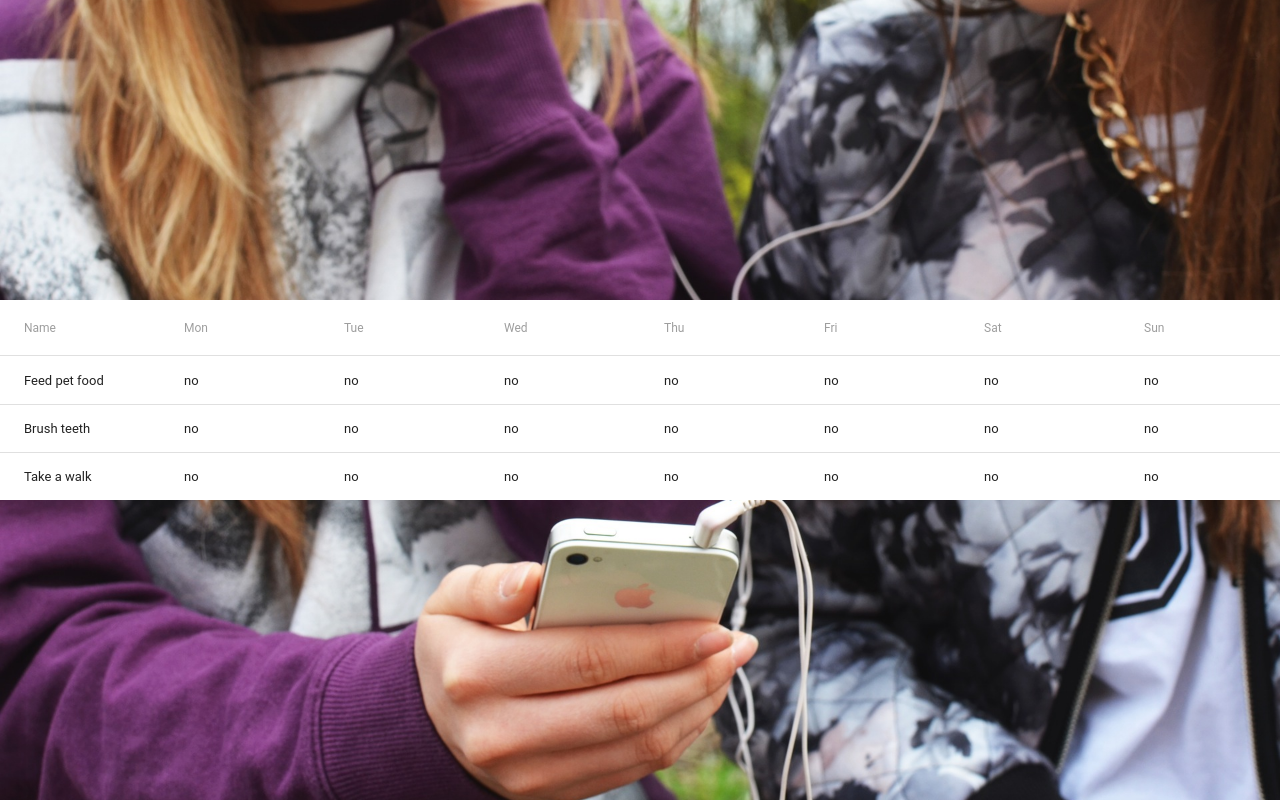
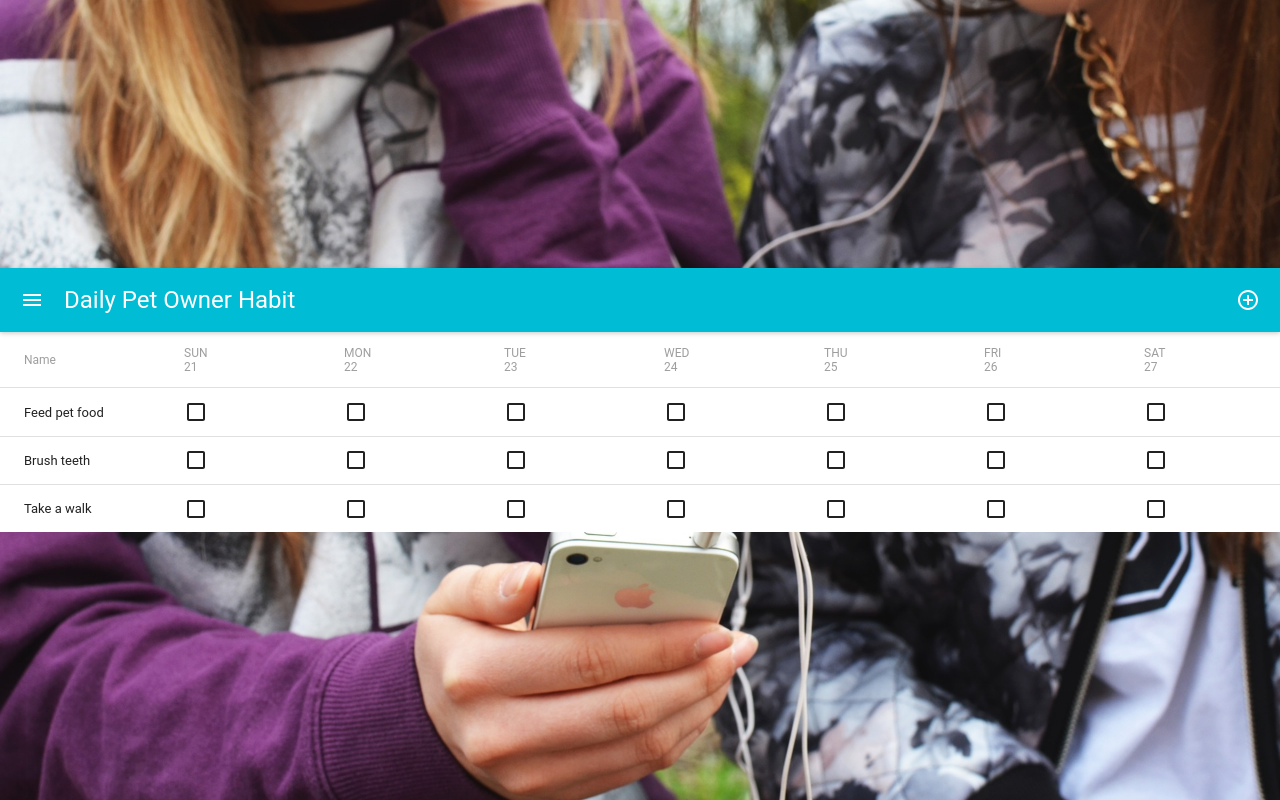
Before and after one commit to PippaC/react-petowner-todo, a React app: page / in a window 1280 px wide. Built offline with nearby package versions, Linux system fonts and the light colour scheme.

Commit message:
Modify the list table content.

```diff
--- a/item.json
+++ b/item.json
@@ -3,41 +3,17 @@
         {
             "ID": "1",
             "Name": "Feed pet food",
-            "date_list": [
-              {"day": "Mon", "done": "no"},
-              {"day": "Tue", "done": "no"},
-              {"day": "Wed", "done": "no"},
-              {"day": "Thu", "done": "no"},
-              {"day": "Fri", "done": "no"},
-              {"day": "Sat", "done": "no"},
-              {"day": "Sun", "done": "no"}
-            ]
+            "date_list": []
         },
         {
             "ID": "2",
             "Name": "Brush teeth",
-            "date_list": [
-              {"day": "Mon", "done": "no"},
-              {"day": "Tue", "done": "no"},
-              {"day": "Wed", "done": "no"},
-              {"day": "Thu", "done": "no"},
-              {"day": "Fri", "done": "no"},
-              {"day": "Sat", "done": "no"},
-              {"day": "Sun", "done": "no"}
-            ]
+            "date_list": []
         },
         {
             "ID": "3",
             "Name": "Take a walk",
-            "date_list": [
-              {"day": "Mon", "done": "no"},
-              {"day": "Tue", "done": "no"},
-              {"day": "Wed", "done": "no"},
-              {"day": "Thu", "done": "no"},
-              {"day": "Fri", "done": "no"},
-              {"day": "Sat", "done": "no"},
-              {"day": "Sun", "done": "no"}
-            ]
+            "date_list": []
         }
     ]
 }
--- a/js/App.jsx
+++ b/js/App.jsx
@@ -6,9 +6,10 @@ import { Provider } from 'react-redux';
 import MuiThemeProvider from 'material-ui/styles/MuiThemeProvider';
 import AsyncRoute from './AsyncRoute';
 import TableExampleControlled from './HabitTable';
+import store from './store';
 
 const App = () => (
-  <Provider>
+  <Provider store={store}>
     <MuiThemeProvider>
       <div className="app">
         <Route exact path="/" component={props => <AsyncRoute props={props} loadingPromise={import('./HabitTable')} />} />
--- a/js/HabitTable.jsx
+++ b/js/HabitTable.jsx
@@ -7,6 +7,8 @@ import {
   TableRow,
   TableRowColumn,
 } from 'material-ui/Table';
+import Checkbox from 'material-ui/Checkbox';
+import Header from './Header';
 import preload from '../item.json';
 
 export default class TableExampleControlled extends Component {
@@ -18,40 +20,57 @@ export default class TableExampleControlled extends Component {
     return this.state.selected.indexOf(index) !== -1;
   };
 
-  handleRowSelection = (selectedRows) => {
-    this.setState({
-      selected: selectedRows,
-    });
+  handleCellClick = (isInputChecked, test) => {
+    console.log(isInputChecked);
   };
 
   render() {
+    const firstDate = getWeekDate();
     return (
-      <Table onRowSelection={this.handleRowSelection}>
-        <TableHeader displaySelectAll={false}
-adjustForCheckbox={false}
-            enableSelectAll={false}>
+      <div>
+      <Header></Header>
+      <Table>
+        <TableHeader
+          displaySelectAll={false}
+          adjustForCheckbox={false}
+          enableSelectAll={false}>
           <TableRow>
             <TableHeaderColumn>Name</TableHeaderColumn>
-            <TableHeaderColumn>Mon</TableHeaderColumn>
-            <TableHeaderColumn>Tue</TableHeaderColumn>
-            <TableHeaderColumn>Wed</TableHeaderColumn>
-            <TableHeaderColumn>Thu</TableHeaderColumn>
-            <TableHeaderColumn>Fri</TableHeaderColumn>
-            <TableHeaderColumn>Sat</TableHeaderColumn>
-            <TableHeaderColumn>Sun</TableHeaderColumn>
+            <TableHeaderColumn key={firstDate}>SUN<br/>{firstDate}</TableHeaderColumn>
+            <TableHeaderColumn key={firstDate+1}>MON<br/>{firstDate+1}</TableHeaderColumn>
+            <TableHeaderColumn key={firstDate+2}>TUE<br/>{firstDate+2}</TableHeaderColumn>
+            <TableHeaderColumn key={firstDate+3}>WED<br/>{firstDate+3}</TableHeaderColumn>
+            <TableHeaderColumn key={firstDate+4}>THU<br/>{firstDate+4}</TableHeaderColumn>
+            <TableHeaderColumn key={firstDate+5}>FRI<br/>{firstDate+5}</TableHeaderColumn>
+            <TableHeaderColumn key={firstDate+6}>SAT<br/>{firstDate+6}</TableHeaderColumn>
           </TableRow>
         </TableHeader>
-        <TableBody displayRowCheckbox={false}>
+        <TableBody displayRowCheckbox={false} >
           {preload.habit.map(habit =>
-            <TableRow key={habit.ID}>
+            <TableRow key={habit.ID} >
               <TableRowColumn>{habit.Name}</TableRowColumn>
-              {habit.date_list.map(list =>
-                <TableRowColumn key={list.day}>{list.done}</TableRowColumn>
-              )}
+                {Array.apply(null, Array(7)).map((i)=>
+                  <TableRowColumn key={i} >
+                    <Checkbox onClick={(isInputChecked)=>this.handleCellClick(isInputChecked, 'test123')}/>
+                  </TableRowColumn>
+                )}
             </TableRow>
           )}
         </TableBody>
       </Table>
+      </div>
     );
   }
 }
+
+const getWeekDate = () => {
+  const curr = new Date();
+  const firstDate = curr.getDate() - curr.getDay(); // First day is the day of the month - the day of the week
+  const week = Array.from({length: 6}, (e, i) => {
+    let nextDate = new Date();
+    nextDate.setDate(firstDate + (i + 1));
+    return nextDate.getDate();
+  });
+  const lastDate = firstDate + 6; // last day is the first day + 6
+  return firstDate;
+};
--- /dev/null
+++ b/js/Header.jsx
@@ -0,0 +1,45 @@
+import React, {Component} from 'react';
+import { connect } from 'react-redux';
+import AppBar from 'material-ui/AppBar';
+import IconButton from 'material-ui/IconButton';
+import AddCircleOutline from 'material-ui/svg-icons/content/add-circle-outline';
+import { addHabit } from './actionCreator';
+
+const styles = {
+  title: {
+    cursor: 'pointer',
+    float: 'left'
+  },
+};
+
+class Header extends Component {
+  props: {
+    //searchTerm: string,
+    addHabitData: Function
+  };
+
+  render() {
+    return (
+      <AppBar
+        title={<span style={styles.title}>Daily Pet Owner Habit</span>}
+        iconElementRight={<IconButton onClick={this.props.addHabitData}><AddCircleOutline /></IconButton>}
+      />
+    );
+  }
+}
+
+const mapStateToProps = (state, ownProps) => {
+  //const apiData = state.apiData[ownProps.show.imdbID] ? state.apiData[ownProps.show.imdbID] : {};
+  return {    text: 'Use Redux',
+      completed: false,
+      id: 0
+    };
+};
+
+const mapDispatchToProps = (dispatch: Function, ownProps) => ({
+  addHabitData() {
+    dispatch(addHabit('Feed treat'));
+  }
+});
+
+export default connect(mapStateToProps, mapDispatchToProps)(Header);
--- /dev/null
+++ b/js/actionCreator.js
@@ -0,0 +1,5 @@
+import { ADD_HABIT } from './actions';
+
+export function addHabit(text) {
+  return { type: ADD_HABIT, payload: text };
+}
--- /dev/null
+++ b/js/actions.js
@@ -0,0 +1 @@
+export const ADD_HABIT = 'ADD_HABIT';
--- /dev/null
+++ b/js/reducers.js
@@ -0,0 +1,19 @@
+import { combineReducers } from 'redux';
+import { ADD_HABIT } from './actions';
+
+const initialState = {
+    text: 'Use Redux',
+    completed: false,
+    id: 0
+  };
+
+
+const addHabitT = (state = initialState, action) => {
+  //if (action.type == ADD_HABIT)
+    //return Object.assign({}, state, { habit: action.payload });
+  return state;
+};
+
+const rootReducer = combineReducers({ addHabitT });
+
+export default rootReducer;
--- /dev/null
+++ b/js/store.js
@@ -0,0 +1,13 @@
+import { createStore, compose, applyMiddleware } from 'redux';
+import thunk from 'redux-thunk';
+import rootReducer from './reducers';
+
+const store = createStore(
+  rootReducer,
+  compose(
+    applyMiddleware(thunk),
+    typeof window === 'object' && typeof window.devToolsExtension !== 'undefined' ? window.devToolsExtension() : f => f
+  )
+);
+
+export default store;
```
